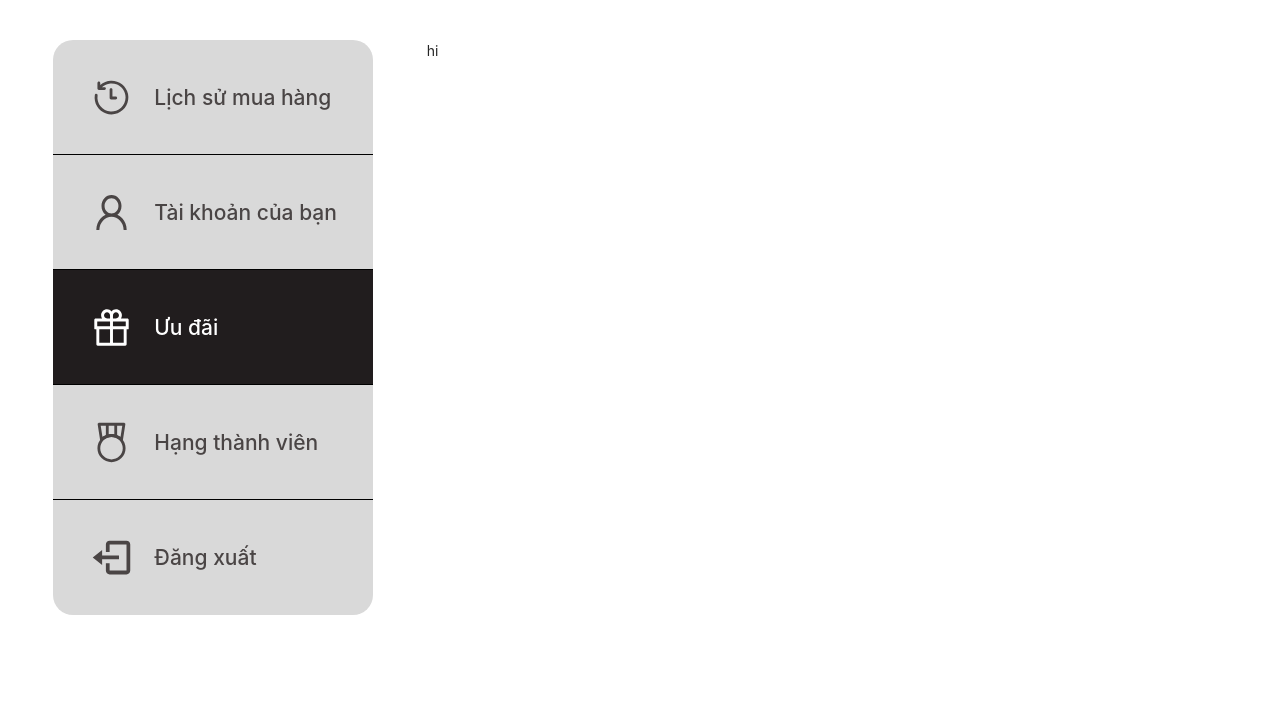
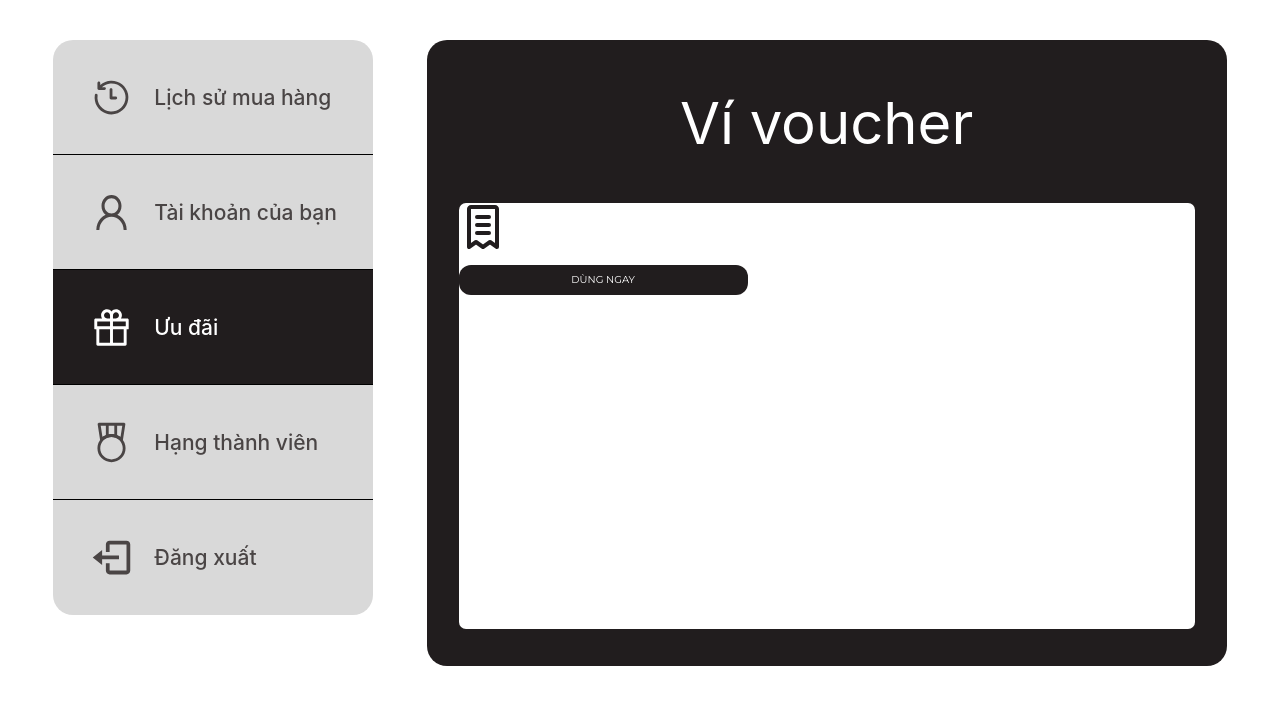
Before and after one commit to emTuantapCode/React-AndTD-App, a React (Create React App) app in the folder my-app/: page /profile in a window 1280 px wide. Both pictures are taken after a click on the element "Ưu đãi". Shown: the top 704 px of the page. Built offline with nearby package versions, Linux system fonts and the light colour scheme; no server answers.

Commit message:
update profile

```diff
--- a/my-app/src/components/ProfileComponents/UserRank.jsx
+++ b/my-app/src/components/ProfileComponents/UserRank.jsx
@@ -4,6 +4,7 @@ import DiamondRank from "../../asset/icon/diamondRank.svg";
 import { Steps } from 'antd';
 import "../../scss/profile/userRank.scss";
 const UserRank=()=>{
+    const rankUser=2;
     const rankInfo=[
         {
             title:"Điều kiện lên vàng",
@@ -28,12 +29,12 @@ const UserRank=()=>{
     const { Step } = Steps;
     const show=(props)=>{
         return(
-            <>
+            <div style={{marginLeft:'87px'}}>
                 <p className="rankInfo__title">{rankInfo[props]?.title}</p>
                 <p className="rankInfo__condition">{rankInfo[props]?.condition}</p>
                 <p className="rankInfo__endow">{rankInfo[props].endow}</p>
                 {rankInfo[props].endowContent.map((content,i)=>{return (<p key={i} className="rankInfo__endowContent">{content}</p>)})}
-            </>
+            </div>
         )
 
     }
@@ -65,12 +66,12 @@ const UserRank=()=>{
                         <p className="userRank__icon-container__item--text">Kim cương</p>
                     </div>
                 </div>
-                <Steps progressDot current={1}>
+                <Steps progressDot current={rankUser}>
                     <Step  />
                     <Step  />
                     <Step  />
                 </Steps>
-                {show(1)}
+                {show(rankUser)}
 
             </div>
         </div>
--- a/my-app/src/components/ProfileComponents/Voucher.jsx
+++ b/my-app/src/components/ProfileComponents/Voucher.jsx
@@ -1,4 +1,28 @@
+import "../../scss/profile/voucher.scss";
+import billIcon from "../../asset/icon/billIcon.svg";
+import {BtnSmall} from "../../components/btncomponent/btncomponent";
 const Voucher=()=>{
-    return(<>hi</>)
+    return(
+    <div style={{
+        width:'100%',
+        backgroundColor:'#211d1e',
+        height:'100%',
+        minHeight:'592px',
+        borderRadius:'20px',
+        display:'flex',
+        flexDirection:'column',
+        justifyContent:'center',
+        alignItems:'center',
+
+    }}>
+        <p className='voucher-Header'>Ví voucher</p>
+        <div className='voucher__container'>
+            <div className='voucher__item'>
+                <img src={billIcon}/>
+                <p className='voucher__text'></p>
+                <BtnSmall content='Dùng ngay'></BtnSmall>
+            </div>
+        </div>
+    </div>)
 }
 export default Voucher;
--- a/my-app/src/components/btncomponent/btncomponent.jsx
+++ b/my-app/src/components/btncomponent/btncomponent.jsx
@@ -1,6 +1,17 @@
 import { useState } from "react";
 import "../../scss/font.scss"
 import "../../scss/BtnScss/Btn.scss";
+export const BtnSmall=(props)=>{
+    return(
+
+        <>
+            <button className={'btn montserrat'} >
+                <span  className={'btn-content__small'}>{props.content}</span>
+            </button>
+        </>
+    )
+}
+
 export const BtnMedium=(props)=>{
     return(
 
--- a/my-app/src/scss/BtnScss/Btn.scss
+++ b/my-app/src/scss/BtnScss/Btn.scss
@@ -6,6 +6,16 @@
     background-color:#211d1e;
     transition:all .3s;
     min-width: 289px;
+
+    &-content__small{
+        color:white;
+        font-size:10px;
+        text-transform:uppercase;
+        display: flex;
+        align-items:center;
+        justify-content:center;
+        padding: 6px;
+    }
 
     &-content__medium{
         color:white;
--- a/my-app/src/scss/profile/voucher.scss
+++ b/my-app/src/scss/profile/voucher.scss
@@ -0,0 +1,17 @@
+.voucher{
+    &-Header{
+        text-align: center;
+        font-size:58px;
+        color:#fff;
+        margin-top: 38px;
+        margin-bottom: 34px;
+    }
+
+    &__container{
+        width:92%;
+        min-height:426px;
+        background-color:#fff;
+        border-radius: 7px;
+        margin-bottom: 37px;
+    }
+}
```
Also changed, not shown: my-app/src/asset/icon/billIcon.svg (added).
